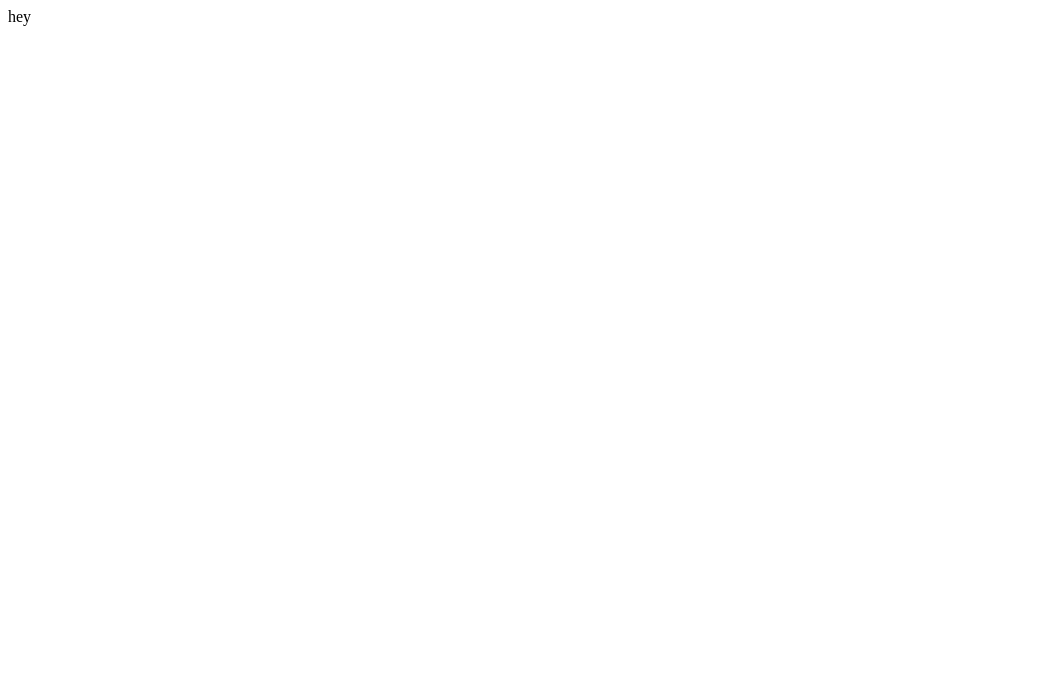
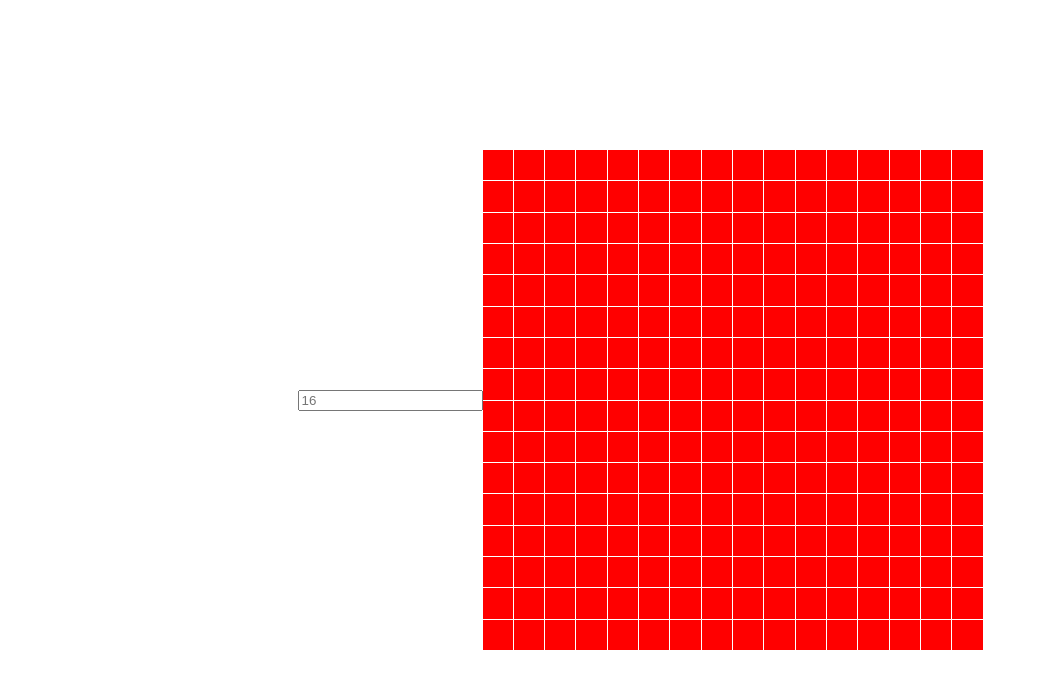
Before and after one commit to JacksonSkellington/odin-etch-a-sketch, a plain HTML site: page docs/index.html in a window 1280 px wide. Shown: the whole page, without its empty margins (0-1038 px from the left). Drawn offline with Linux system fonts and the light colour scheme.

Commit message:
initial proof of concept

```diff
--- a/docs/index.html
+++ b/docs/index.html
@@ -8,6 +8,7 @@
     <script src="index.js" defer></script>
 </head>
 <body>
-    <div class="container">hey</div>
+    <input type="number" class="grid-size-input" placeholder="16">
+    <div class="container"></div>
 </body>
 </html>
--- a/docs/index.js
+++ b/docs/index.js
@@ -0,0 +1,28 @@
+const container = document.querySelector(".container");
+const gridSizeInput = document.querySelector(".grid-size-input");
+const gridUnits = [];
+let gridSizeInput__int = parseInt(gridSizeInput.value, 10);
+let gridSize = 16;
+
+
+const renderGrid = (size, gridContainer) => {
+    gridUnits.length = 0;
+
+    for (let i = 0; i < size*size; i++) {
+        gridUnits.push(document.createElement("div"));
+        gridUnits[i].className = "grid-unit";
+        gridContainer.append(gridUnits[i]);
+    }
+}
+
+renderGrid(gridSize, container)
+
+gridSizeInput.addEventListener("input", (e) => {
+    gridSizeInput__int = parseInt(e.target.value, 10);
+    (gridSizeInput__int <= 0 || gridSizeInput__int > 100) ? gridSize = 16 : gridSize = gridSizeInput__int;
+
+    while (container.firstChild) {
+        container.removeChild(container.lastChild);
+  }
+  console.log(gridSizeInput__int)
+  renderGrid(gridSize, container);})
--- a/docs/style.css
+++ b/docs/style.css
@@ -0,0 +1,27 @@
+* {
+    margin: 0;
+}
+
+body {
+    height: 100vh;
+    display: flex;
+    justify-content: center;
+    align-items: center;
+}
+
+.container {
+    width: 500px;
+    aspect-ratio: 1/1;
+    display: flex;
+    justify-content: center;
+    align-items: center;
+    flex-wrap: wrap;
+    gap: 1px;
+}
+
+.grid-unit {
+    flex: 1;
+    min-width: 30px;
+    aspect-ratio: 1/1;
+    background-color: red;
+}
```
